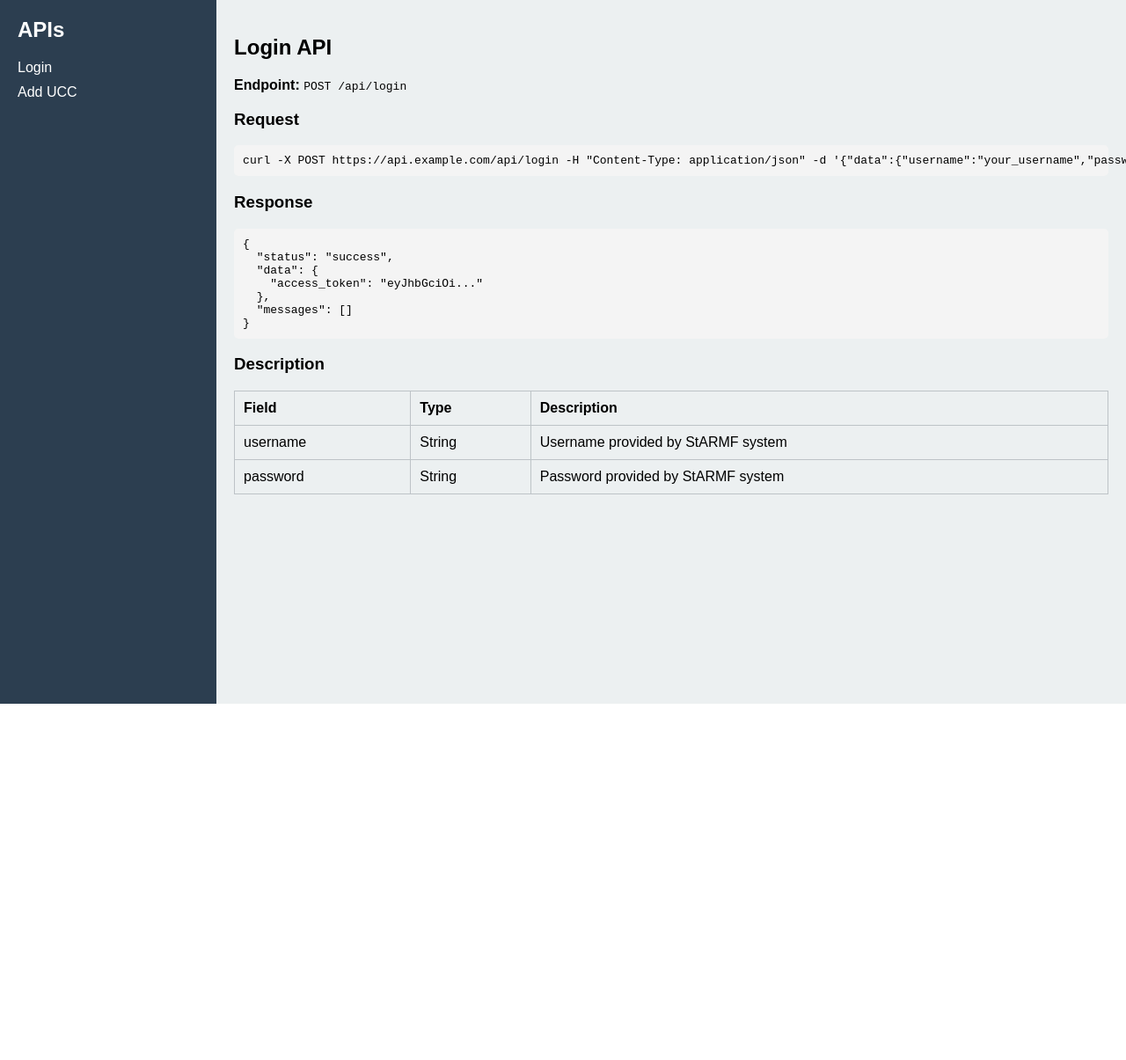
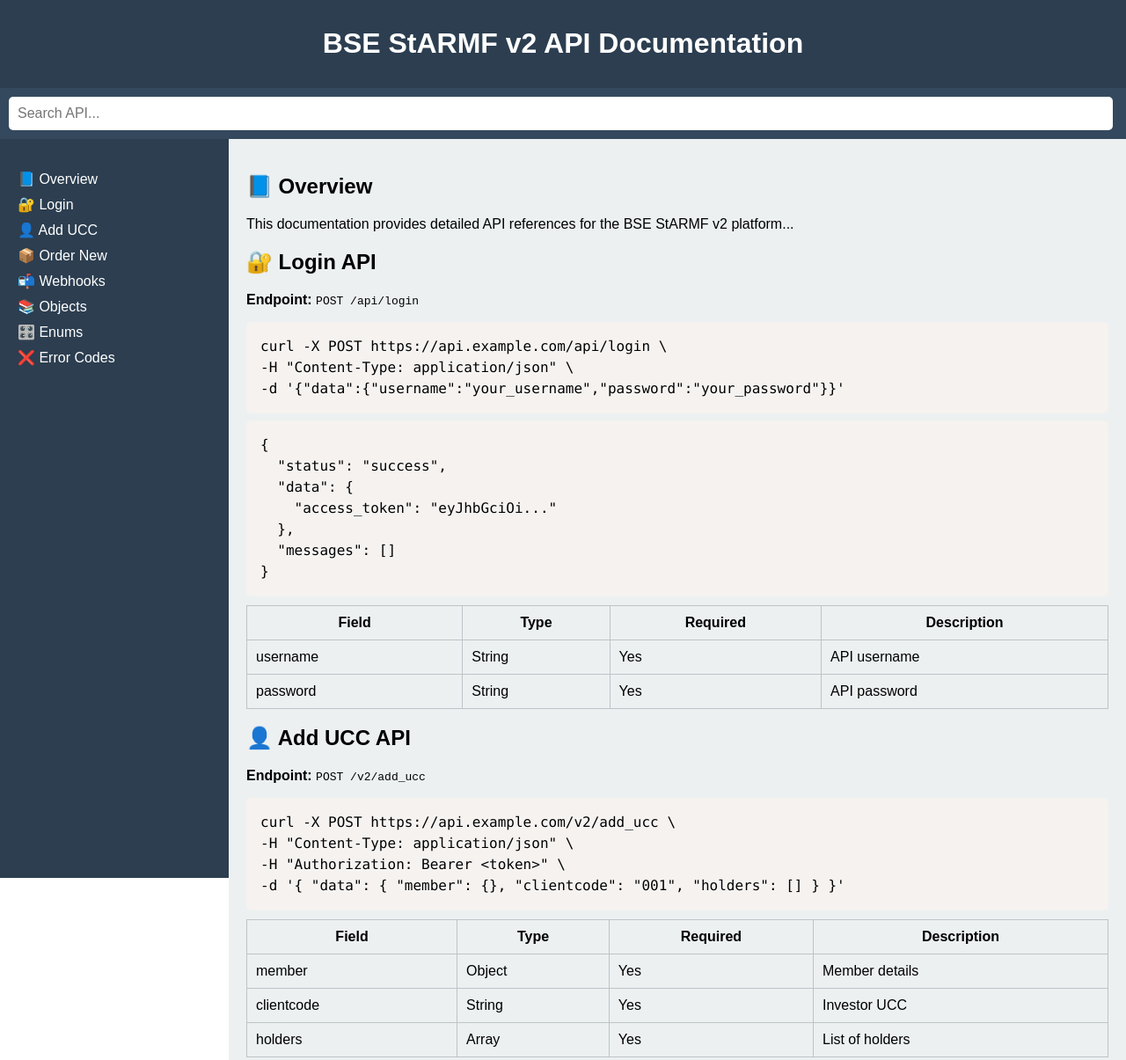
Before and after one commit to gajendrapatle/apidoc, a plain HTML site: page index.html in a window 1280 px wide. Shown: the top 1205 px of the page at 88% size. Before the commit the page ends 800 px from the top, so only its background shows below. Drawn offline with nearby package versions, Linux system fonts and the light colour scheme.

Commit message:
Add files via upload

```diff
--- a/index.html
+++ b/index.html
@@ -2,42 +2,119 @@
 <!DOCTYPE html>
 <html lang="en">
 <head>
-    <meta charset="UTF-8">
-    <meta name="viewport" content="width=device-width, initial-scale=1.0">
-    <title>BSE StARMF v2 API - Demo</title>
-    <link rel="stylesheet" href="style.css">
+  <meta charset="UTF-8" />
+  <meta name="viewport" content="width=device-width, initial-scale=1.0" />
+  <title>BSE StARMF v2 API Documentation</title>
+  <link rel="stylesheet" href="style.css" />
+  <link rel="stylesheet" href="https://cdn.jsdelivr.net/npm/prismjs@1.29.0/themes/prism.css" />
 </head>
 <body>
+  <header><h1>BSE StARMF v2 API Documentation</h1></header>
+  <div class="search-container">
+    <input type="text" id="searchInput" placeholder="Search API..." />
+  </div>
   <div class="container">
     <aside class="sidebar">
-            <h2>APIs</h2>
       <ul>
-                <li><a href="#login">Login</a></li>
-                <li><a href="#add-ucc">Add UCC</a></li>
+        <li><a href="#overview">📘 Overview</a></li>
+        <li><a href="#login">🔐 Login</a></li>
+        <li><a href="#add-ucc">👤 Add UCC</a></li>
+        <li><a href="#order-new">📦 Order New</a></li>
+        <li><a href="#webhooks">📬 Webhooks</a></li>
+        <li><a href="#objects">📚 Objects</a></li>
+        <li><a href="#enums">🎛️ Enums</a></li>
+        <li><a href="#errors">❌ Error Codes</a></li>
       </ul>
     </aside>
-        <main class="content">
+    <main class="content" id="apiContent">
+      <section id="overview">
+        <h2>📘 Overview</h2>
+        <p>This documentation provides detailed API references for the BSE StARMF v2 platform...</p>
+      </section>
+
       <section id="login">
-                <h2>Login API</h2>
+        <h2>🔐 Login API</h2>
         <p><strong>Endpoint:</strong> <code>POST /api/login</code></p>
-                <h3>Request</h3>
-                <pre><code>curl -X POST https://api.example.com/api/login -H "Content-Type: application/json" -d '{"data":{"username":"your_username","password":"your_password"}}'</code></pre>
-                <h3>Response</h3>
-                <pre><code>{
+        <pre><code class="language-bash">curl -X POST https://api.example.com/api/login \
+-H "Content-Type: application/json" \
+-d '{"data":{"username":"your_username","password":"your_password"}}'</code></pre>
+        <pre><code class="language-json">{
   "status": "success",
   "data": {
     "access_token": "eyJhbGciOi..."
   },
   "messages": []
 }</code></pre>
-                <h3>Description</h3>
-                <table>
-                    <tr><th>Field</th><th>Type</th><th>Description</th></tr>
-                    <tr><td>username</td><td>String</td><td>Username provided by StARMF system</td></tr>
-                    <tr><td>password</td><td>String</td><td>Password provided by StARMF system</td></tr>
+        <table class="doc-table">
+          <thead><tr><th>Field</th><th>Type</th><th>Required</th><th>Description</th></tr></thead>
+          <tbody>
+            <tr><td>username</td><td>String</td><td>Yes</td><td>API username</td></tr>
+            <tr><td>password</td><td>String</td><td>Yes</td><td>API password</td></tr>
+          </tbody>
+        </table>
+      </section>
+
+      <section id="add-ucc">
+        <h2>👤 Add UCC API</h2>
+        <p><strong>Endpoint:</strong> <code>POST /v2/add_ucc</code></p>
+        <pre><code class="language-bash">curl -X POST https://api.example.com/v2/add_ucc \
+-H "Content-Type: application/json" \
+-H "Authorization: Bearer &lt;token&gt;" \
+-d '{ "data": { "member": {}, "clientcode": "001", "holders": [] } }'</code></pre>
+        <table class="doc-table">
+          <thead><tr><th>Field</th><th>Type</th><th>Required</th><th>Description</th></tr></thead>
+          <tbody>
+            <tr><td>member</td><td>Object</td><td>Yes</td><td>Member details</td></tr>
+            <tr><td>clientcode</td><td>String</td><td>Yes</td><td>Investor UCC</td></tr>
+            <tr><td>holders</td><td>Array</td><td>Yes</td><td>List of holders</td></tr>
+          </tbody>
+        </table>
+      </section>
+
+      <section id="order-new">
+        <h2>📦 Order New API</h2>
+        <p><strong>Endpoint:</strong> <code>POST /v2/order_new</code></p>
+        <pre><code class="language-bash">curl -X POST https://api.example.com/v2/order_new \
+-H "Authorization: Bearer &lt;token&gt;" \
+-d '{ "data": { "order_type": "BUY", "clientcode": "001" } }'</code></pre>
+      </section>
+
+      <section id="webhooks">
+        <h2>📬 Webhooks</h2>
+        <p>Structure and details of webhook calls from the BSE platform...</p>
+      </section>
+
+      <section id="objects">
+        <h2>📚 Objects</h2>
+        <p>List of reusable JSON object schemas like member, investor, bank_account, etc.</p>
+      </section>
+
+      <section id="enums">
+        <h2>🎛️ Enums</h2>
+        <p>All enum values used across the API - e.g. holding_nature, tax_status...</p>
+      </section>
+
+      <section id="errors">
+        <h2>❌ Error Codes</h2>
+        <p>Standardized error messages and codes.</p>
+        <table class="doc-table">
+          <thead><tr><th>Error Code</th><th>Message</th></tr></thead>
+          <tbody>
+            <tr><td>1020</td><td>Invalid UCC</td></tr>
+            <tr><td>1507</td><td>Record not found</td></tr>
+          </tbody>
         </table>
       </section>
     </main>
   </div>
+  <script src="https://cdn.jsdelivr.net/npm/prismjs@1.29.0/prism.js"></script>
+  <script>
+    document.getElementById('searchInput').addEventListener('keyup', function () {
+      const filter = this.value.toLowerCase();
+      document.querySelectorAll('main section').forEach(sec => {
+        sec.style.display = sec.innerText.toLowerCase().includes(filter) ? '' : 'none';
+      });
+    });
+  </script>
 </body>
 </html>
--- a/style.css
+++ b/style.css
@@ -2,64 +2,63 @@
 body {
   font-family: Arial, sans-serif;
   margin: 0;
-    display: flex;
-    height: 100vh;
 }
-
+header {
+  background: #2c3e50;
+  color: white;
+  padding: 10px;
+  text-align: center;
+}
+.search-container {
+  background: #34495e;
+  padding: 10px;
+}
+.search-container input {
+  width: 98%;
+  padding: 10px;
+  font-size: 16px;
+  border-radius: 5px;
+  border: none;
+}
 .container {
   display: flex;
-    width: 100%;
 }
-
 .sidebar {
-    width: 250px;
+  width: 220px;
   background-color: #2c3e50;
   color: white;
   padding: 20px;
+  height: 100vh;
+  overflow-y: auto;
 }
-
-.sidebar h2 {
-    margin-top: 0;
-}
-
 .sidebar ul {
   list-style: none;
   padding: 0;
 }
-
 .sidebar ul li {
   margin: 10px 0;
 }
-
 .sidebar ul li a {
   color: white;
   text-decoration: none;
 }
-
 .content {
   flex-grow: 1;
   padding: 20px;
-    background-color: #ecf0f1;
-    overflow-y: auto;
+  background: #ecf0f1;
 }
-
-table {
+.doc-table {
   width: 100%;
   border-collapse: collapse;
   margin-top: 10px;
 }
-
-table, th, td {
+.doc-table th, .doc-table td {
   border: 1px solid #bdc3c7;
+  padding: 10px;
 }
-
-th, td {
-    padding: 10px;
-    text-align: left;
-}
-
 pre {
-    background-color: #f4f4f4;
+  background: #f4f4f4;
   padding: 10px;
   border-radius: 5px;
+  overflow-x: auto;
 }
```
Lines whose indentation alone changed are shown as unchanged.
